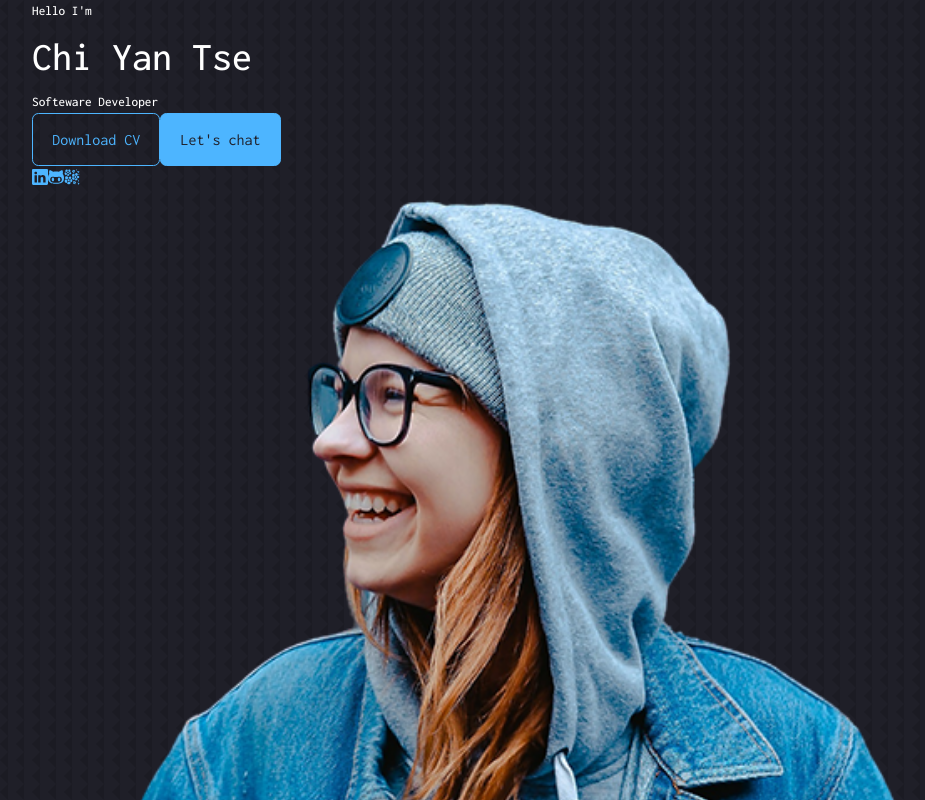
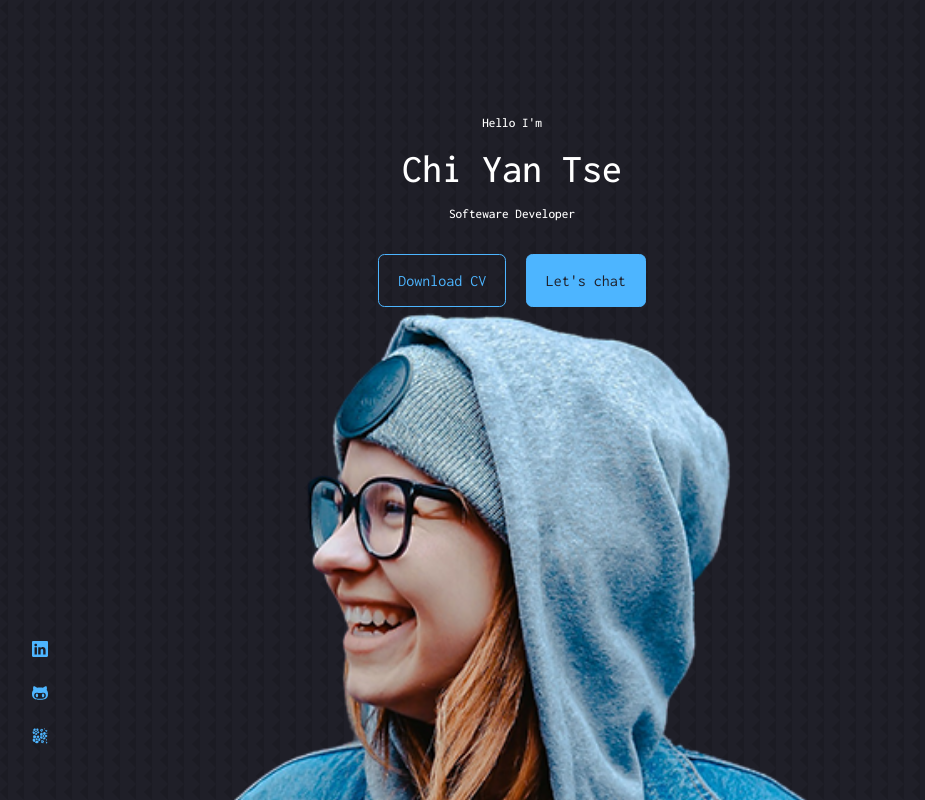
Before and after one commit to Chi1710/react-portfolio-website-1, a React (Create React App) app: page / in a window 1280 px wide. Shown: the top 800 px of the page, without its empty margins (128-1053 px from the left). Built offline with nearby package versions, Linux system fonts and the light colour scheme.

Commit message:
style header msg and CTA button in center, style space b/w  CTA button, display icon-linkson the left in a column.

```diff
--- a/src/components/header/header.css
+++ b/src/components/header/header.css
@@ -0,0 +1,30 @@
+header {
+    height: 100vh;
+    padding-top: 7rem;
+    overflow: hidden;
+}
+
+.header__container {
+    text-align: center;
+    height: 100%;
+    position: relative;
+}
+
+/* ========= CTA +++++++++*/
+.cta {
+    margin-top: 1.8rem;
+    display: flex;
+    gap: 1.2rem;
+    justify-content: center;
+}
+
+/*=========== HeaderSocials ++++++++++*/
+.header__socials{
+    display: flex;
+    flex-direction: column;
+    align-items: center;
+    gap : 1rem;
+    position: absolute;
+    left: 0;
+    bottom: 3rem;
+}
```
